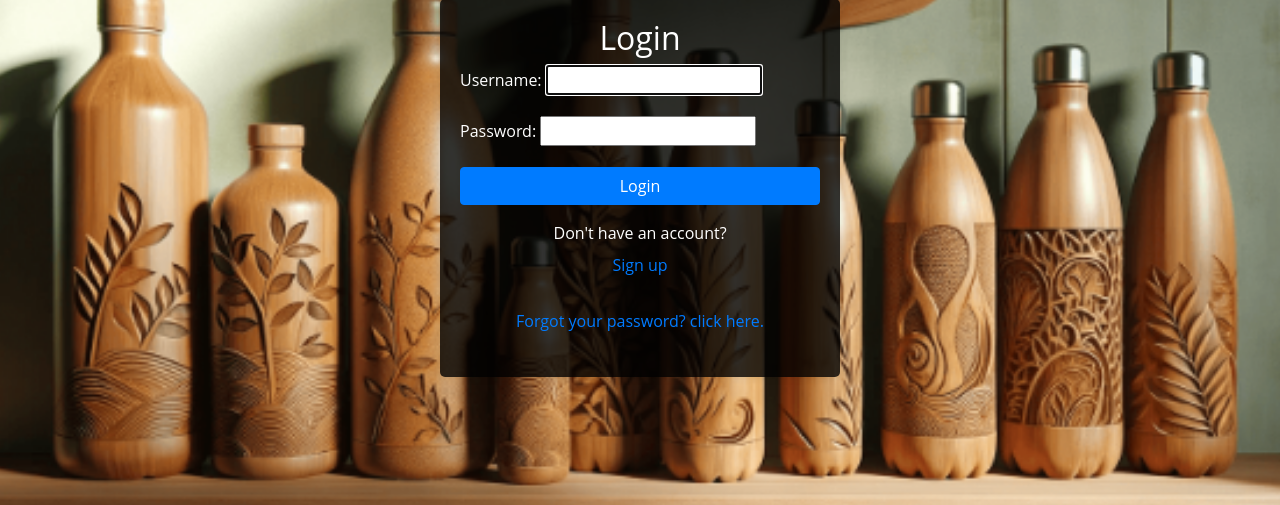
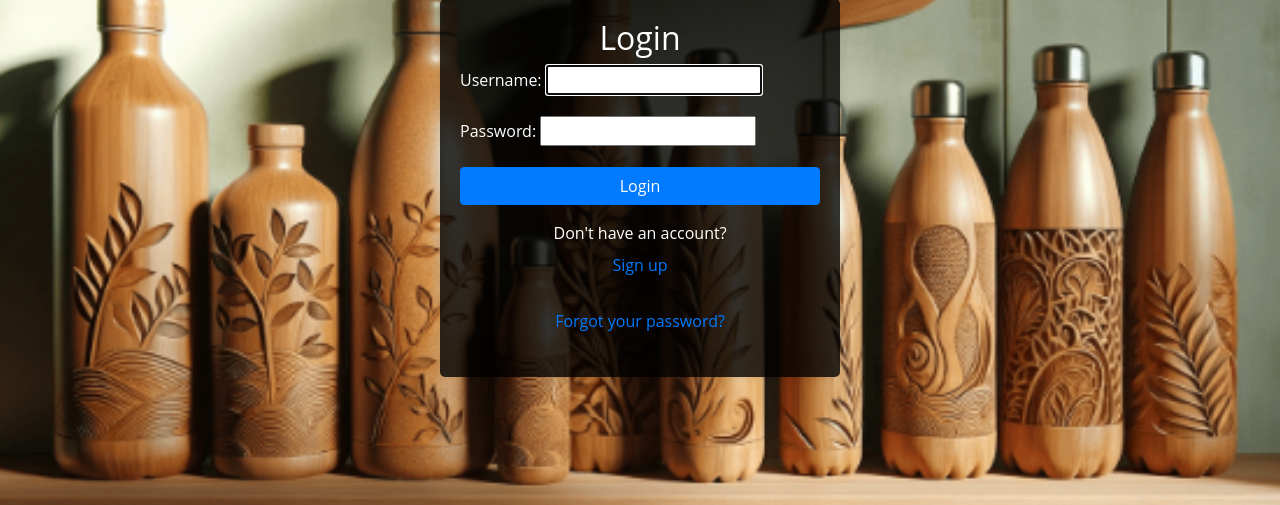
Before and after one commit to SonuNMGit/CodeAlpha_Ecommerce_Store, a Django app: page /login/ in a window 1280 px wide. Shown: the part 273-778 px from the top of the page. Run offline with Django 5.2, Linux system fonts and the light colour scheme; some libraries are stand-ins or nearby versions.

Commit message:
Initial Commit

```diff
--- a/water_bottel/water_bottel/templates/login.html
+++ b/water_bottel/water_bottel/templates/login.html
@@ -44,7 +44,7 @@
         </form>
         <div class="text-center mt-3">
             <p>Don't have an account? <a href="/signup" class="nav-item nav-link">Sign up</a></p>
-            <p><a href="/reset-password" class="nav-item nav-link">Forgot your password? click here.</a></p>
+            <p><a href="/reset-password" class="nav-item nav-link">Forgot your password?</a></p>
         </div>
     </div>
 
```
